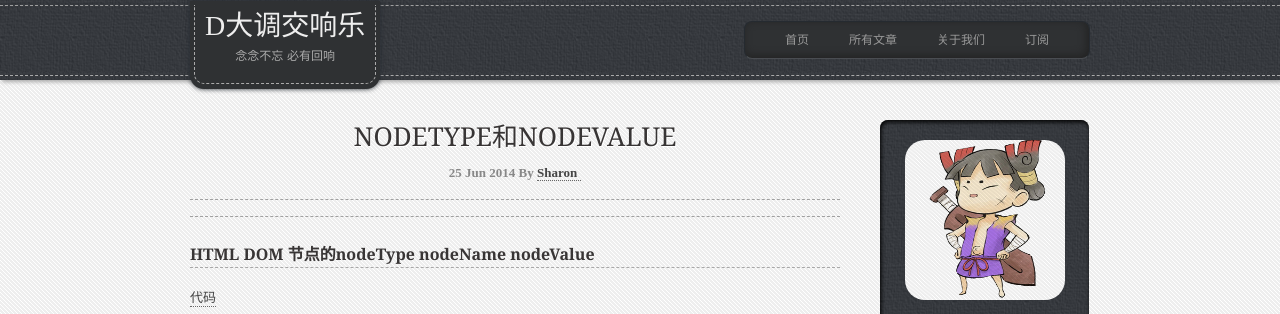
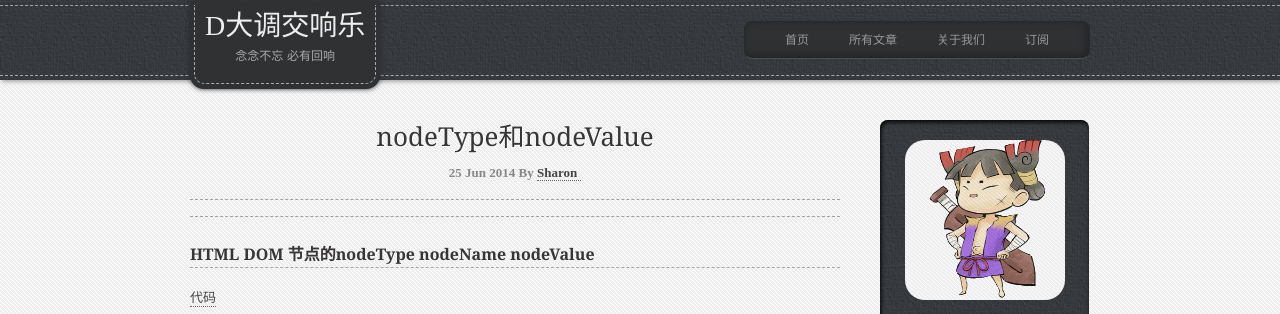
Before and after one commit to sharonlx/sharonlx.github.com, a Jekyll site: the page built from _posts/2014-06-25-html-dom-nodetype-nodename-nodevalue.md, in a window 1280 px wide. Shown: the top 314 px of the page. Built offline with Jekyll 4.4.1, drawn with Linux system fonts in a browser that asks for light colours; Markdown is read by kramdown in place of the engine named in the settings.

Commit message:
remove uppercase for title

```diff
--- a/css/style.css
+++ b/css/style.css
@@ -205,7 +205,7 @@ margin: 0 auto; }
 .entry .code                { margin: 0 3px; padding: 0 3px; background: #a0a0a0; font: 12px Monaco,serif; color: #f8f8f8; border-radius: 2px 2px; }
 
 /** entry special **/
-.entry .title               { margin-bottom: 10px; font-family: Georgia; padding: 0 0; font-size: 26px; font-weight: 400; line-height: 32px; color: #383535; text-align: center; text-shadow: 1px 1px #FFFFFF; text-transform: uppercase; }
+.entry .title               { margin-bottom: 10px; font-family: Georgia; padding: 0 0; font-size: 26px; font-weight: 400; line-height: 32px; color: #383535; text-align: center; text-shadow: 1px 1px #FFFFFF;  }
 .entry .meta                { text-align: center; color: #888; font-family: "Times New Roman",Times,serif; font-size: 13px; text-indent: 0; font-weight: 600; }
 .entry .meta .date          { color: #888; } .entry .meta .author { padding-right: 4px; }
 .entry .description         { padding: 8px 12px; font-style: italic; text-align: center; color: #888; text-indent: 0; border-top: 1px dashed #a0a0a0; border-bottom: 1px dashed #a0a0a0; }
```
